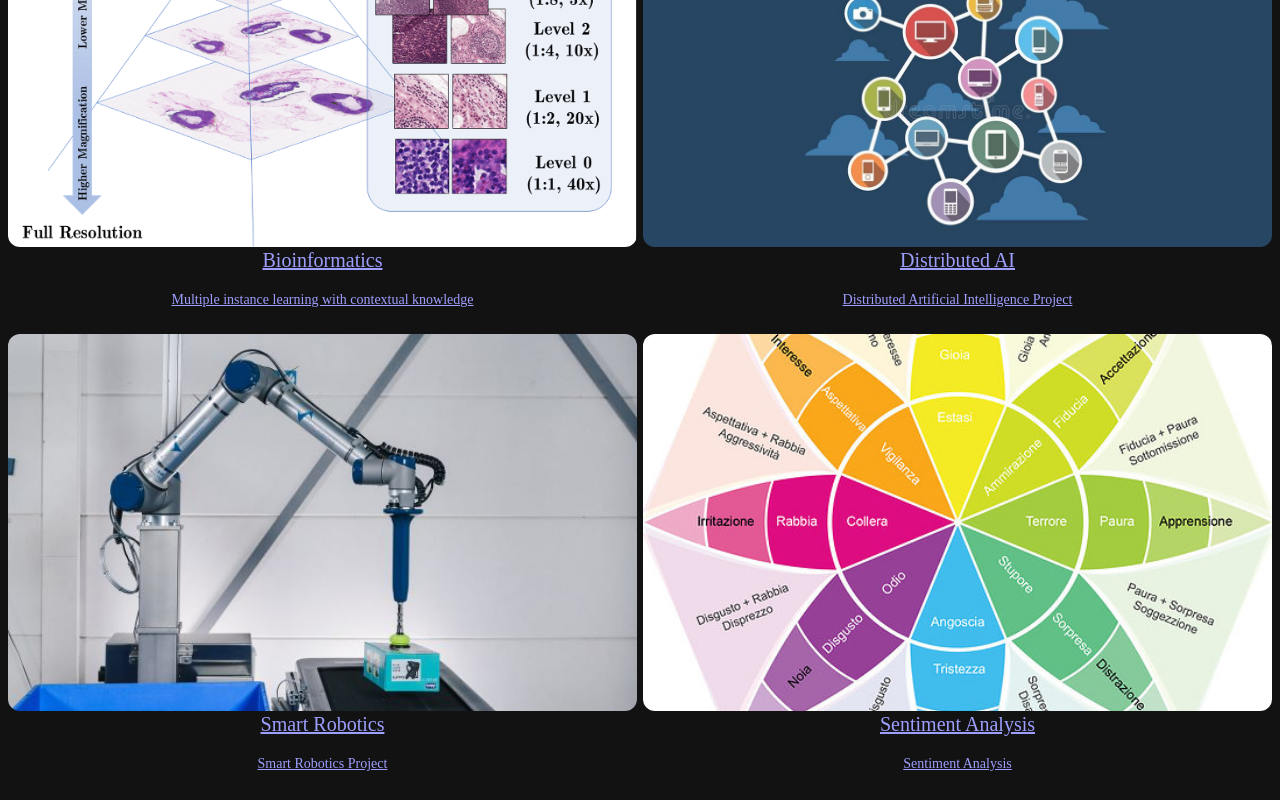
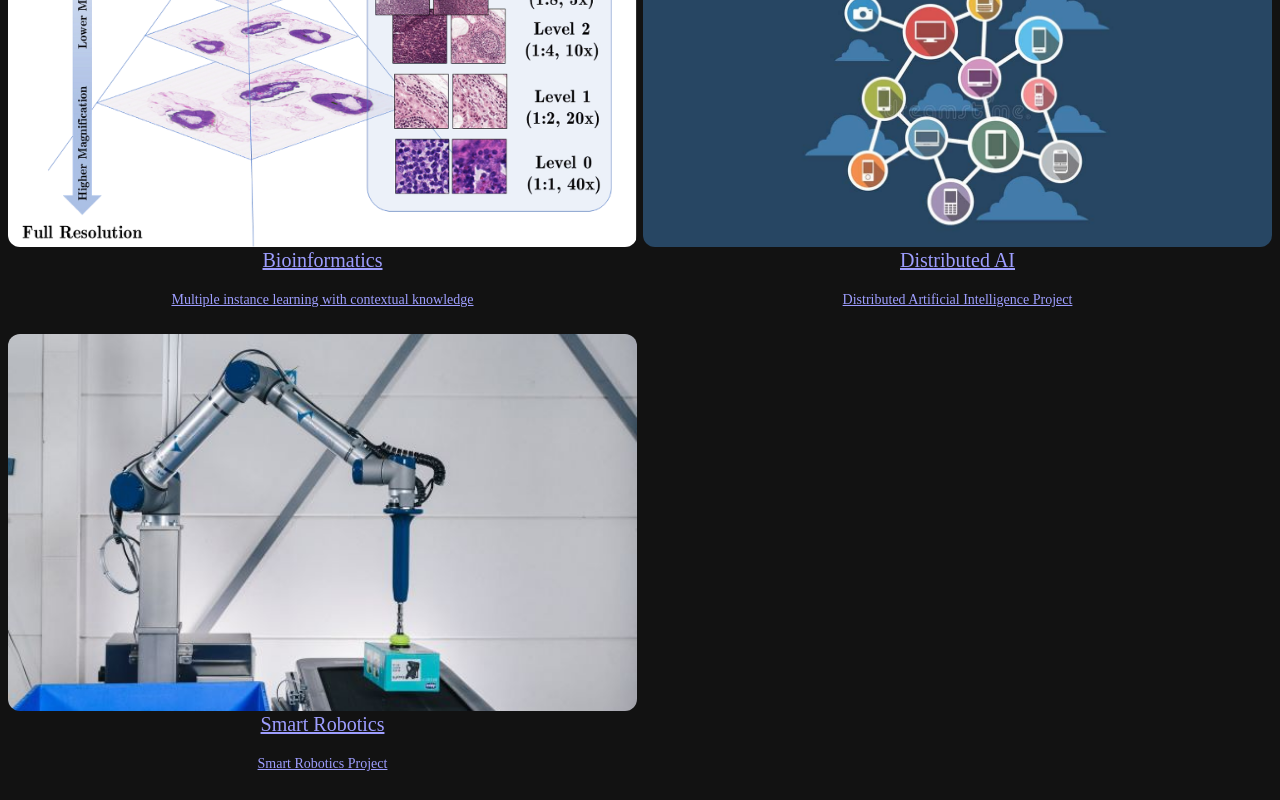
Before and after one commit to andrea-grandi/andreagrandiwebsite, a Next.js app: page /works in a window 1280 px wide. Shown: the part 642-1442 px from the top of the page. Built offline with nearby package versions, Linux system fonts and the light colour scheme.

Commit message:
delating sentiment analysis project

```diff
--- a/pages/works.js
+++ b/pages/works.js
@@ -69,16 +69,6 @@ const Works = () => (
           </WorkGridItem>
         </Section>
 
-        <Section delay={0.2}>
-          <WorkGridItem
-            id="sentimentanalysis"
-            title="Sentiment Analysis"
-            thumbnail={thumbSentiment}
-          >
-            Sentiment Analysis
-          </WorkGridItem>
-        </Section>
-
 
 
 
```
